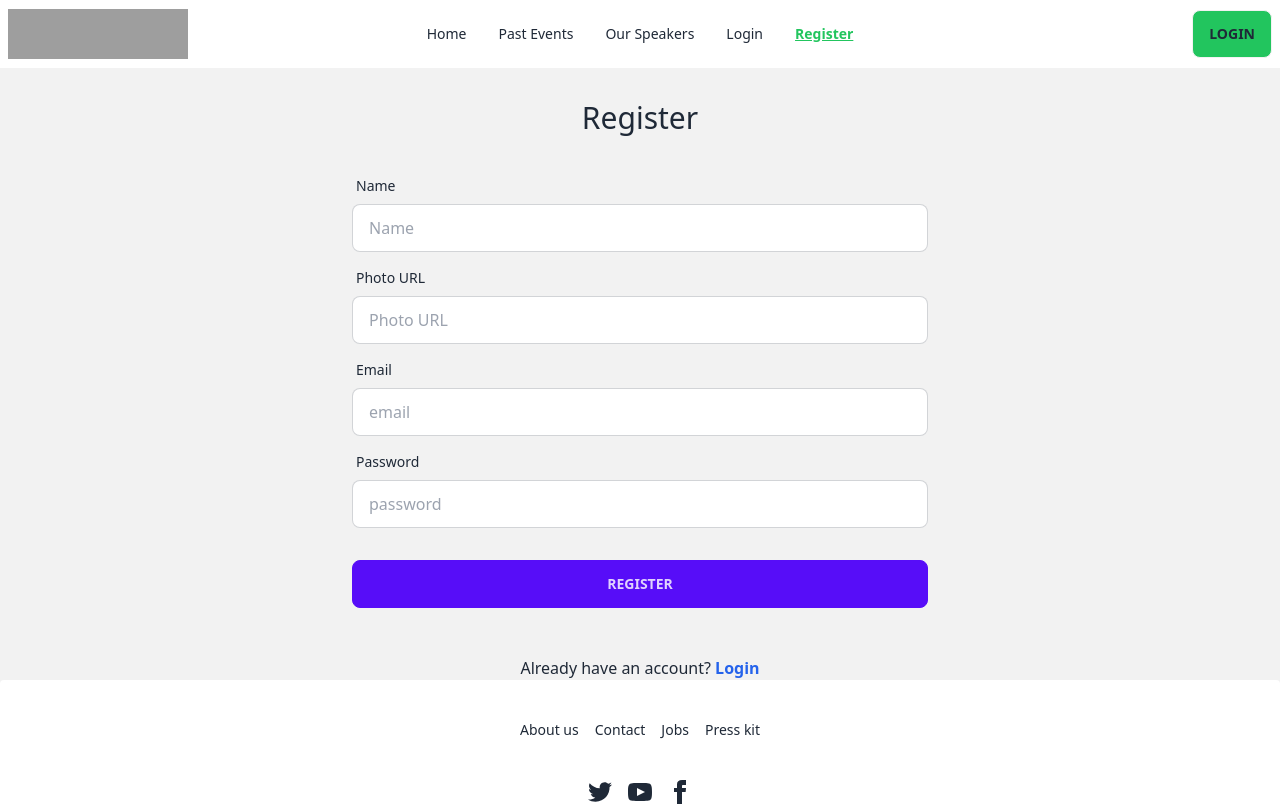
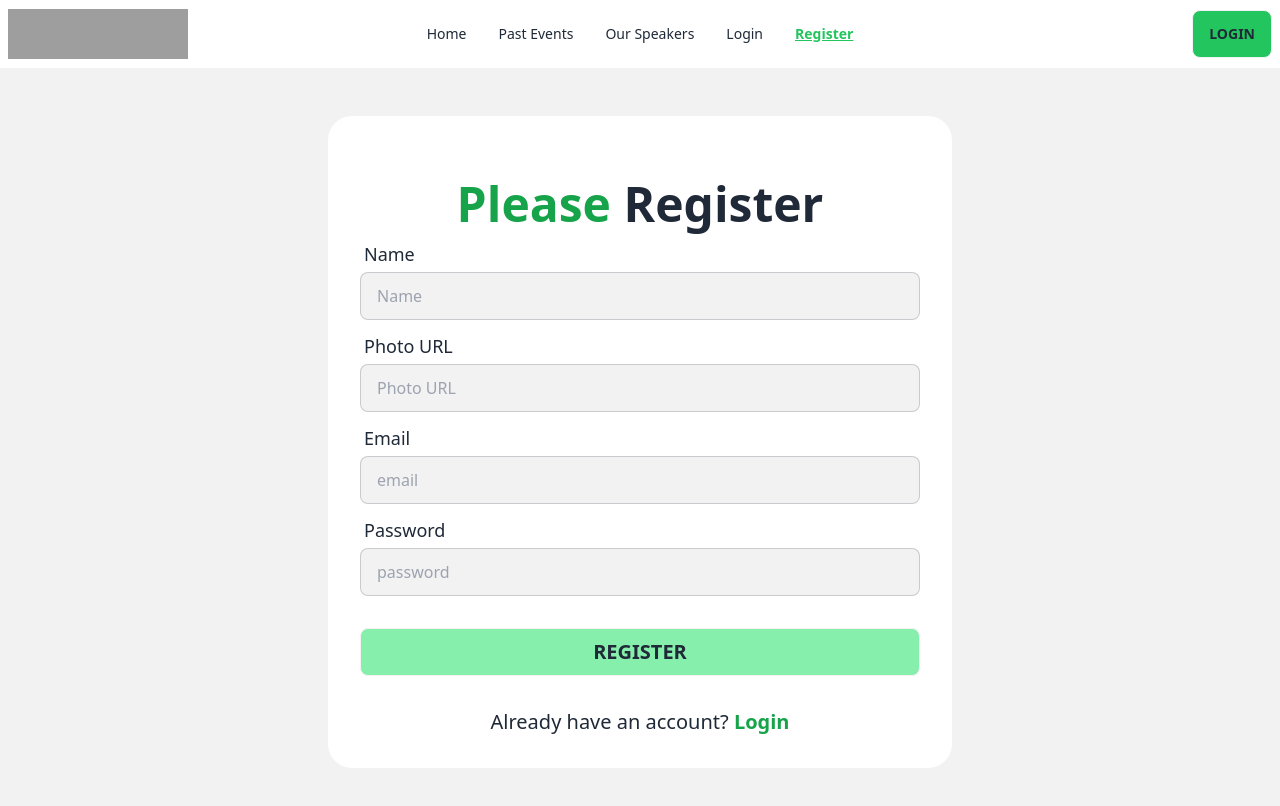
Before and after one commit to AdnanSakib04/event-management-project, a React (Vite) app: page /register in a window 1280 px wide. Shown: the top 806 px of the page. Built offline with nearby package versions, Linux system fonts and the light colour scheme; no server answers; grey boxes are pictures that could not be loaded.

Commit message:
login and register updated

```diff
--- a/src/pages/Login/Login.jsx
+++ b/src/pages/Login/Login.jsx
@@ -33,7 +33,7 @@ const Login = () => {
             <div className="  p-4 mt-8 rounded-3xl ">
 
                 <form onSubmit={handleLogin} className="md:w-1/2 mx-auto card-body bg-white rounded-3xl">
-                <h2 className="text-4xl font-bold lg:text-5xl mt-8 text-center"><span className="text-green-600">Please</span> Login</h2>
+                <h1 className="text-4xl font-bold lg:text-5xl mt-8 text-center"><span className="text-green-600">Please</span> Login</h1>
                     <div className="form-control">
                         <label className="label">
                             <span className="label-text font-medium text-[18px]">Email</span>
--- a/src/pages/Register/Register.jsx
+++ b/src/pages/Register/Register.jsx
@@ -36,41 +36,43 @@ const Register = () => {
 
 
     return (
-        <div className='max-w-7xl mx-auto'>
+        <div className='max-w-7xl mx-auto mb-40'>
 
-            <div>
-                <h2 className=" text-3xl mt-8 text-center">Register</h2>
-                <form onSubmit={handleRegister} className="md:w-1/2 mx-auto card-body">
+            <div className="  p-4 mt-8 rounded-3xl ">
+
+                <form onSubmit={handleRegister} className="md:w-1/2 mx-auto card-body bg-white rounded-3xl">
+                <h1 className="text-4xl font-bold lg:text-5xl mt-8 text-center"><span className="text-green-600">Please</span> Register</h1>
                     <div className="form-control">
                         <label className="label">
-                            <span className="label-text">Name</span>
+                            <span className="label-text font-medium text-[18px]">Name</span>
                         </label>
-                        <input type="text" required name="name" placeholder="Name" className="input input-bordered" />
+                        <input type="text"  name="name" placeholder="Name" className="input input-bordered  bg-base-200" required/>
                     </div>
                     <div className="form-control">
                         <label className="label">
-                            <span className="label-text">Photo URL</span>
+                            <span className="label-text font-medium text-[18px]">Photo URL</span>
                         </label>
-                        <input type="text" required name="photo" placeholder="Photo URL" className="input input-bordered" />
+                        <input type="text"  name="photo" placeholder="Photo URL" className="input input-bordered  bg-base-200" required/>
                     </div>
                     <div className="form-control">
                         <label className="label">
-                            <span className="label-text">Email</span>
+                            <span className="label-text font-medium text-[18px]">Email</span>
                         </label>
-                        <input type="email" placeholder="email" name="email" className="input input-bordered" required />
+                        <input type="email" placeholder="email" name="email" className="input input-bordered  bg-base-200" required />
                     </div>
                     <div className="form-control">
                         <label className="label">
-                            <span className="label-text">Password</span>
+                            <span className="label-text font-medium text-[18px]">Password</span>
                         </label>
-                        <input type="password" name="password" placeholder="password" className="input input-bordered" required />
+                        <input type="password" name="password" placeholder="password" className="input input-bordered  bg-base-200" required />
 
                     </div>
                     <div className="form-control mt-6">
-                        <button className="btn btn-primary">Register</button>
+                        <button className="btn bg-green-300 font-bold text-xl">Register</button>
                     </div>
+                    <p className="text-center mt-6 text-xl font-medium">Already have an account? <Link className=" text-green-600 font-bold" to={'/login'}>Login</Link></p>
                 </form>
-                <p className=" text-center mt-4">Already have an account? <Link className=" text-blue-600 font-bold" to={'/login'}>Login</Link></p>
+
             </div>
             <ToastContainer></ToastContainer>
         </div>
```
